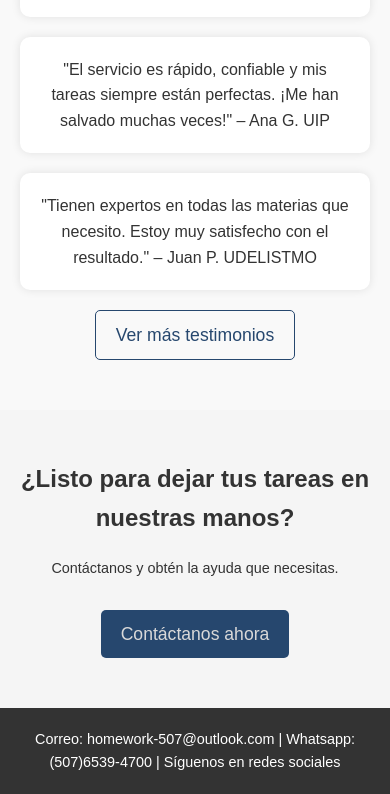
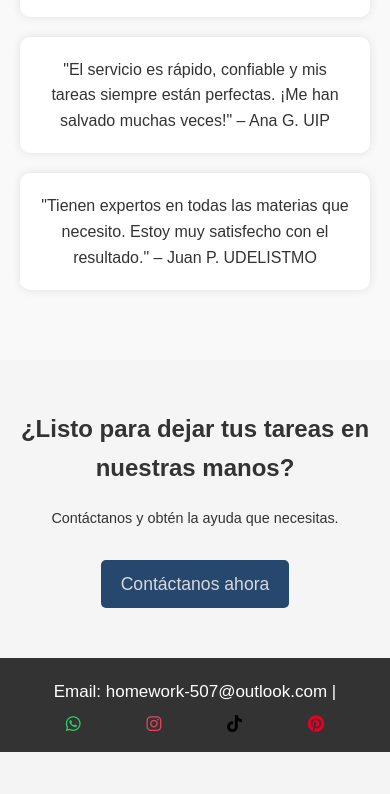
Before and after one commit to vicode33/homework, a plain HTML site: page index.html in a window 390 px wide. Shown: the part 3148-3942 px from the top of the page. After the commit the page ends 3900 px from the top, so only its background shows below. Drawn offline with Linux system fonts and the light colour scheme.

Commit message:
modificacion de icons footer

```diff
--- a/index.html
+++ b/index.html
@@ -5,6 +5,8 @@
     <meta name="viewport" content="width=device-width, initial-scale=1.0">
     <title>Homework</title>
     <link rel="stylesheet" href="style.css">
+    <link rel="stylesheet" href="https://cdnjs.cloudflare.com/ajax/libs/font-awesome/6.4.2/css/all.min.css">
+
 </head>
 <body>
 <header class="main-header">
@@ -70,7 +72,7 @@
     <div class="testimonial">
         <p>"Tienen expertos en todas las materias que necesito. Estoy muy satisfecho con el resultado." – Juan P. UDELISTMO</p>
     </div>
-    <a href="#more-testimonials" class="btn cta-btn">Ver más testimonios</a>
+    <!--<a href="#more-testimonials" class="btn cta-btn">Ver más testimonios</a>-->
 </section>
 <section class="contact">
     <h2>¿Listo para dejar tus tareas en nuestras manos?</h2>
@@ -78,7 +80,13 @@
     <a href="#" id="whatsappLink"  class="btn btn-tareas">Contáctanos ahora</a>
 </section>
 <footer>
-    <p>Correo: homework-507@outlook.com | Whatsapp:(507)6539-4700 | Síguenos en redes sociales</p>
+    <p>Email: homework-507@outlook.com |</p>
+    <div class="social">
+        <i class="fa-brands fa-whatsapp"></i>
+         <i class="fa-brands fa-instagram"></i>
+         <i class="fa-brands fa-tiktok"></i>
+         <i class="fa-brands fa-pinterest"></i>
+    </div>
 </footer>
 <script src="index.js"></script>
 </body>
--- a/style.css
+++ b/style.css
@@ -215,12 +215,39 @@ body {
 /* Footer */
 
 footer {
-    padding: 20px 0;
-    text-align: center;
     background-color: #333;
     color: white;
-    font-size: 0.9rem;
+    font-size: 17px;
+    padding: 20px 0;
+    display:flex;
+    justify-content: center;
 }
+
+
+.social{
+   cursor:pointer;
+    width:120px;
+    display: flex;
+    justify-content: space-around;
+    align-items: center;
+}
+
+.fa-whatsapp {
+    color: #25D366; /* Verde de WhatsApp */
+}
+
+.fa-instagram {
+    color: #E4405F; /* Rosa de Instagram */
+}
+
+.fa-tiktok {
+    color: #010101; /* Negro de TikTok */
+}
+
+.fa-pinterest {
+    color: #E60023; /* Rojo de Pinterest */
+}
+
 
 /* Responsive Styles */
 
@@ -273,4 +300,18 @@ footer {
     .text-content p {
         margin-bottom: 1.25rem;
     }
+    footer {
+
+        display:flex;
+        flex-direction: column;
+        align-items: center;
+    }
+    .social{
+        margin-top:10px;
+        width:100%;
+        justify-content: space-evenly;
+    }
+
+
+
 }
```
